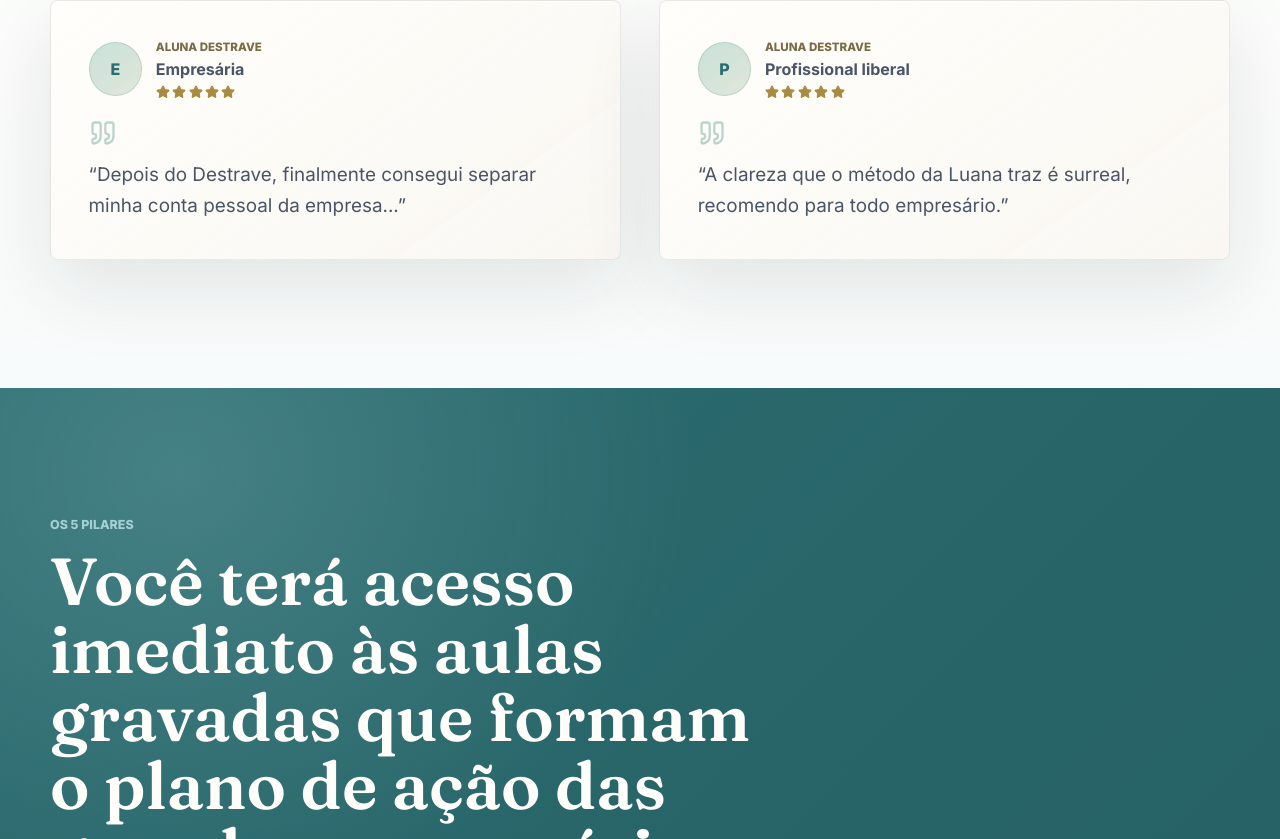
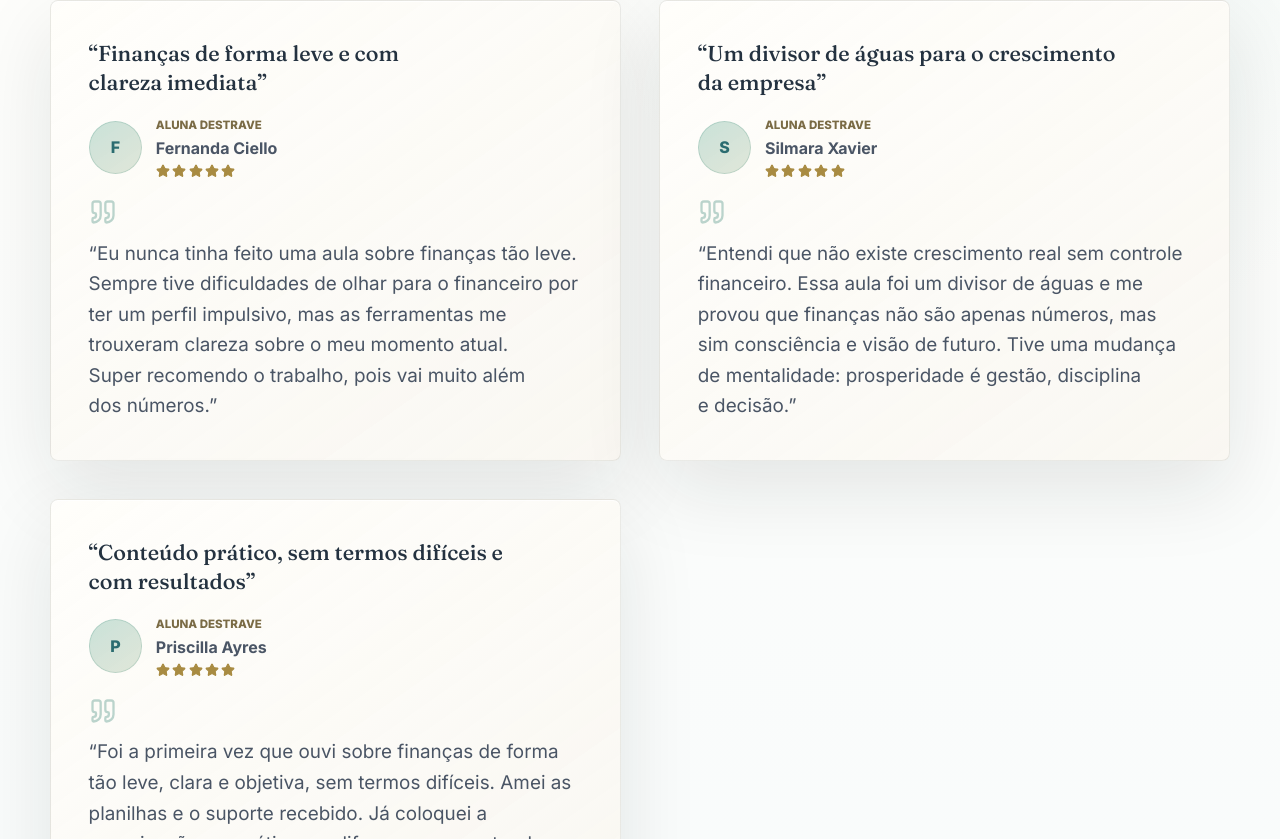
Before and after one commit to designblenduca/destrave-financeiro, a React (Vite) app: page / in a window 1280 px wide. Shown: the part 2541-3380 px from the top of the page. Built offline with nearby package versions, Linux system fonts and the light colour scheme; no server answers.

Commit message:
feat: surgically enrich testimonials with premium highlighted phrases

```diff
--- a/src/App.tsx
+++ b/src/App.tsx
@@ -243,13 +243,14 @@ function TestimonialsSection() {
             <Reveal
               className={`testimonial-card testimonial-card-${index + 1}`}
               delay={index * 0.08}
-              key={testimonial.quote}
+              key={testimonial.name}
             >
+              <h3 className="testimonial-phrase">“{testimonial.phrase}”</h3>
               <div className="testimonial-top">
-                <div className="avatar">{testimonial.role.slice(0, 1)}</div>
+                <div className="avatar">{testimonial.name.slice(0, 1)}</div>
                 <div>
                   <span>Aluna Destrave</span>
-                  <strong>{testimonial.role}</strong>
+                  <strong>{testimonial.name}</strong>
                   <div className="stars" aria-label="Avaliação cinco estrelas">
                     {Array.from({ length: 5 }).map((_, starIndex) => (
                       <Star
--- a/src/content.ts
+++ b/src/content.ts
@@ -43,14 +43,22 @@ export const pain = {
 
 export const testimonials = [
   {
+    name: "Fernanda Ciello",
+    phrase: "Finanças de forma leve e com clareza imediata",
     quote:
-      "Depois do Destrave, finalmente consegui separar minha conta pessoal da empresa...",
-    role: "Empresária",
+      "Eu nunca tinha feito uma aula sobre finanças tão leve. Sempre tive dificuldades de olhar para o financeiro por ter um perfil impulsivo, mas as ferramentas me trouxeram clareza sobre o meu momento atual. Super recomendo o trabalho, pois vai muito além dos números.",
   },
   {
+    name: "Silmara Xavier",
+    phrase: "Um divisor de águas para o crescimento da empresa",
     quote:
-      "A clareza que o método da Luana traz é surreal, recomendo para todo empresário.",
-    role: "Profissional liberal",
+      "Entendi que não existe crescimento real sem controle financeiro. Essa aula foi um divisor de águas e me provou que finanças não são apenas números, mas sim consciência e visão de futuro. Tive uma mudança de mentalidade: prosperidade é gestão, disciplina e decisão.",
+  },
+  {
+    name: "Priscilla Ayres",
+    phrase: "Conteúdo prático, sem termos difíceis e com resultados",
+    quote:
+      "Foi a primeira vez que ouvi sobre finanças de forma tão leve, clara e objetiva, sem termos difíceis. Amei as planilhas e o suporte recebido. Já coloquei a organização em prática e a diferença para entender as contas e visualizar metas é notória.",
   },
 ];
 
--- a/src/styles.css
+++ b/src/styles.css
@@ -2152,6 +2152,16 @@ li,
   }
 }
 
+.testimonial-phrase {
+  font-family: Fraunces, Georgia, serif;
+  font-style: italic;
+  font-size: clamp(1.15rem, 2.5vw, 1.35rem);
+  font-weight: 500;
+  line-height: 1.35;
+  color: var(--brand-ink, #243240);
+  margin: 0 0 1.25rem;
+}
+
 /* ==========================================
    MOBILE & TABLET ADJUSTMENTS
    ========================================== */
```
